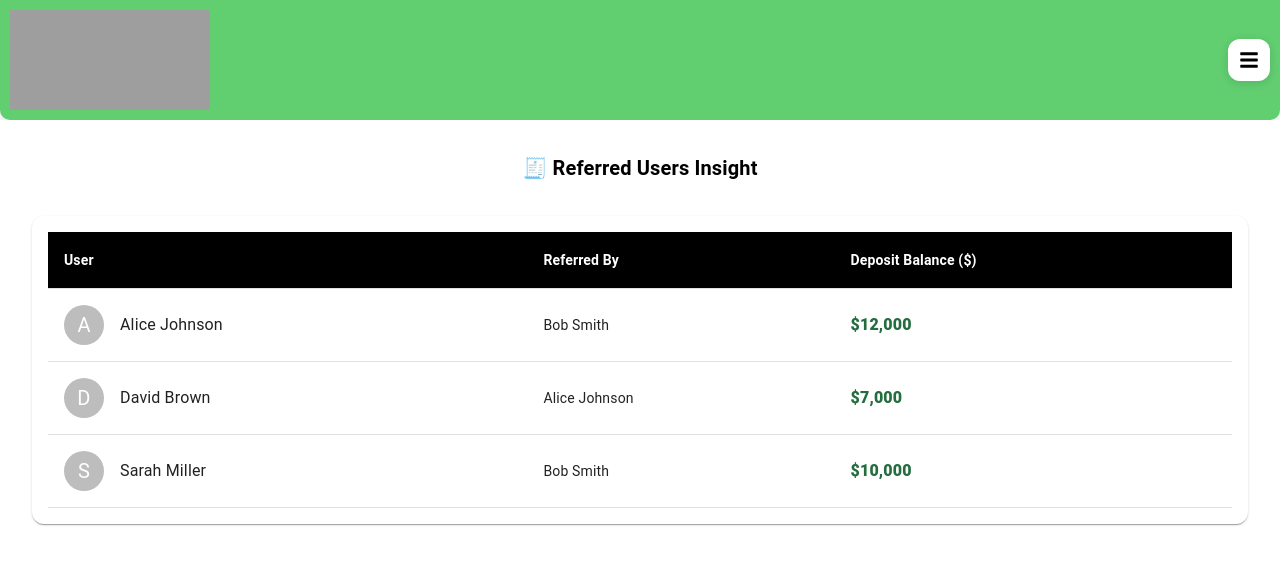
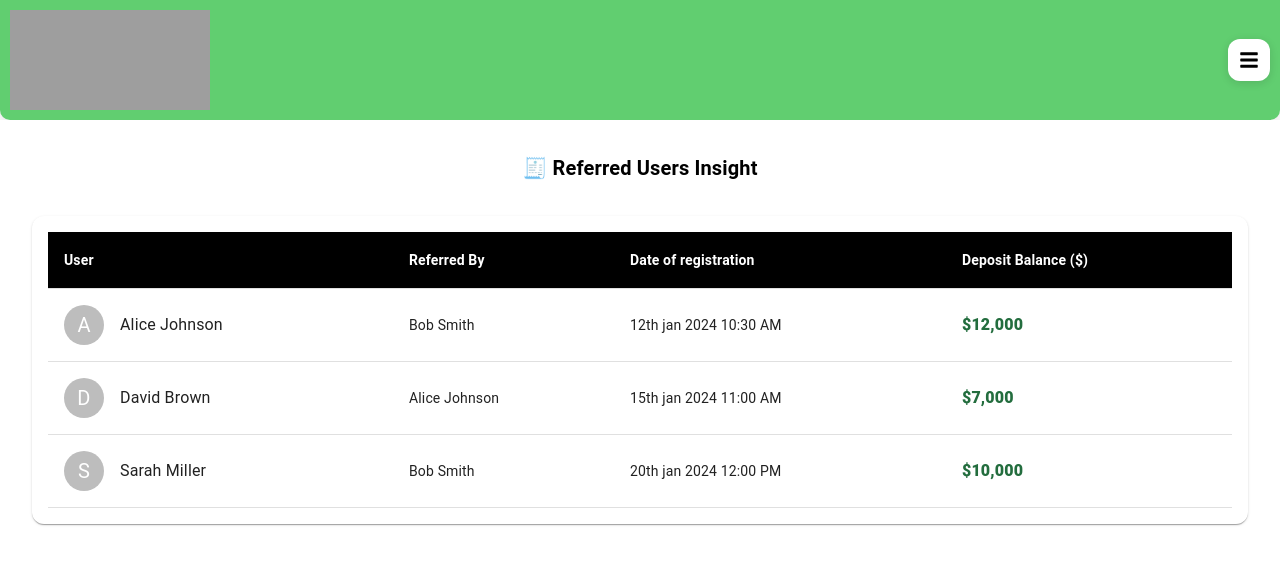
Before and after one commit to Omekagu/thunder, a Next.js app: page /admin/UserReferredPage in a window 1280 px wide. Shown: the top 564 px of the page. Built offline with nearby package versions, Linux system fonts and the light colour scheme; grey boxes are pictures that could not be loaded.

Commit message:
referred user table updated

```diff
--- a/src/pages/admin/UserReferredPage.jsx
+++ b/src/pages/admin/UserReferredPage.jsx
@@ -21,18 +21,24 @@ const mockUsers = [
     id: 1,
     name: 'Alice Johnson',
     referredBy: 'Bob Smith',
+    date: '12th jan 2024',
+    time: '10:30 AM',
     deposit: 12000
   },
   {
     id: 2,
     name: 'David Brown',
     referredBy: 'Alice Johnson',
+    date: '15th jan 2024',
+    time: '11:00 AM',
     deposit: 7000
   },
   {
     id: 3,
     name: 'Sarah Miller',
     referredBy: 'Bob Smith',
+    date: '20th jan 2024',
+    time: '12:00 PM',
     deposit: 10000
   }
 ]
@@ -72,6 +78,9 @@ export default function UserReferredPage () {
                   Referred By
                 </TableCell>
                 <TableCell sx={{ color: '#fff', fontWeight: 600 }}>
+                  Date of registration
+                </TableCell>
+                <TableCell sx={{ color: '#fff', fontWeight: 600 }}>
                   Deposit Balance ($)
                 </TableCell>
               </TableRow>
@@ -86,6 +95,9 @@ export default function UserReferredPage () {
                     </Stack>
                   </TableCell>
                   <TableCell>{user.referredBy}</TableCell>
+                  <TableCell>
+                    {user.date} {user.time}
+                  </TableCell>
                   <TableCell
                     sx={{
                       fontWeight: 900,
```
